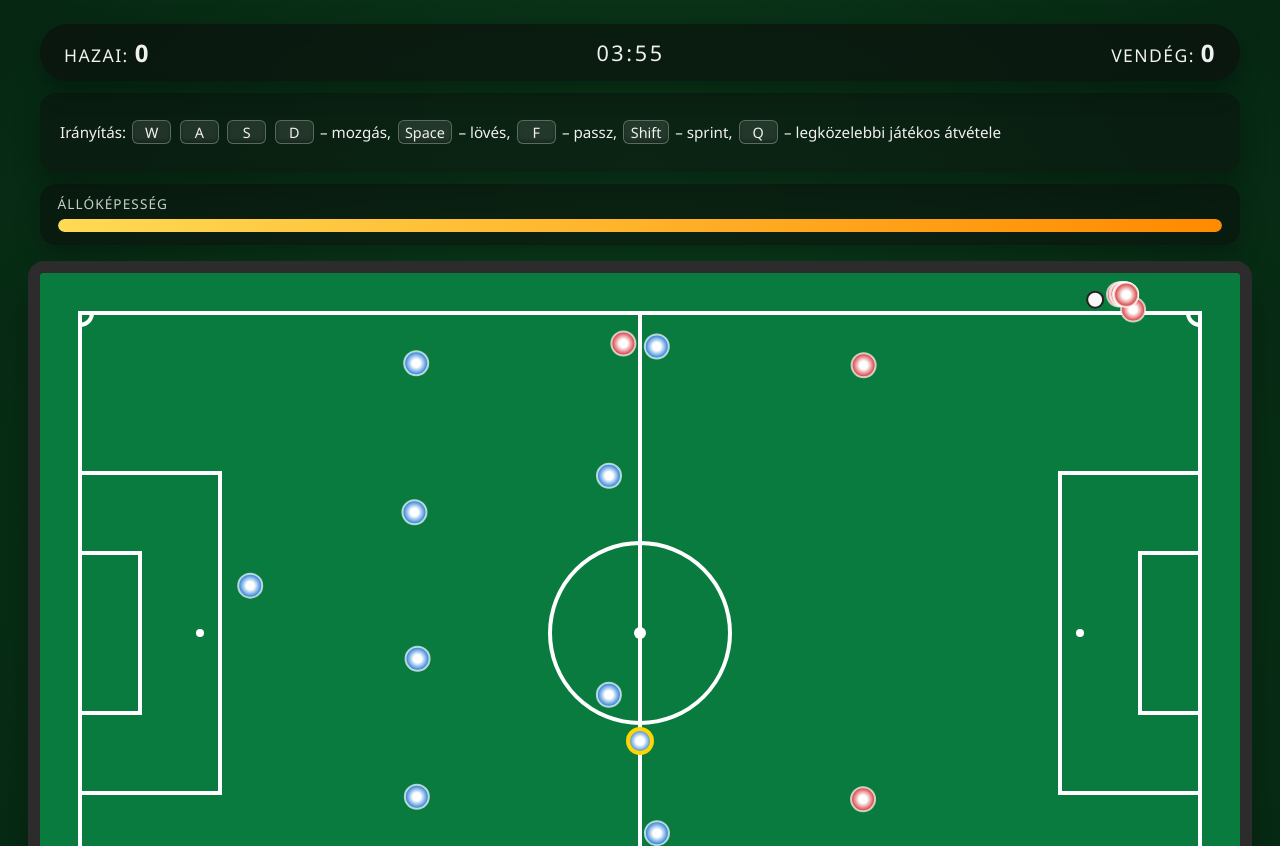
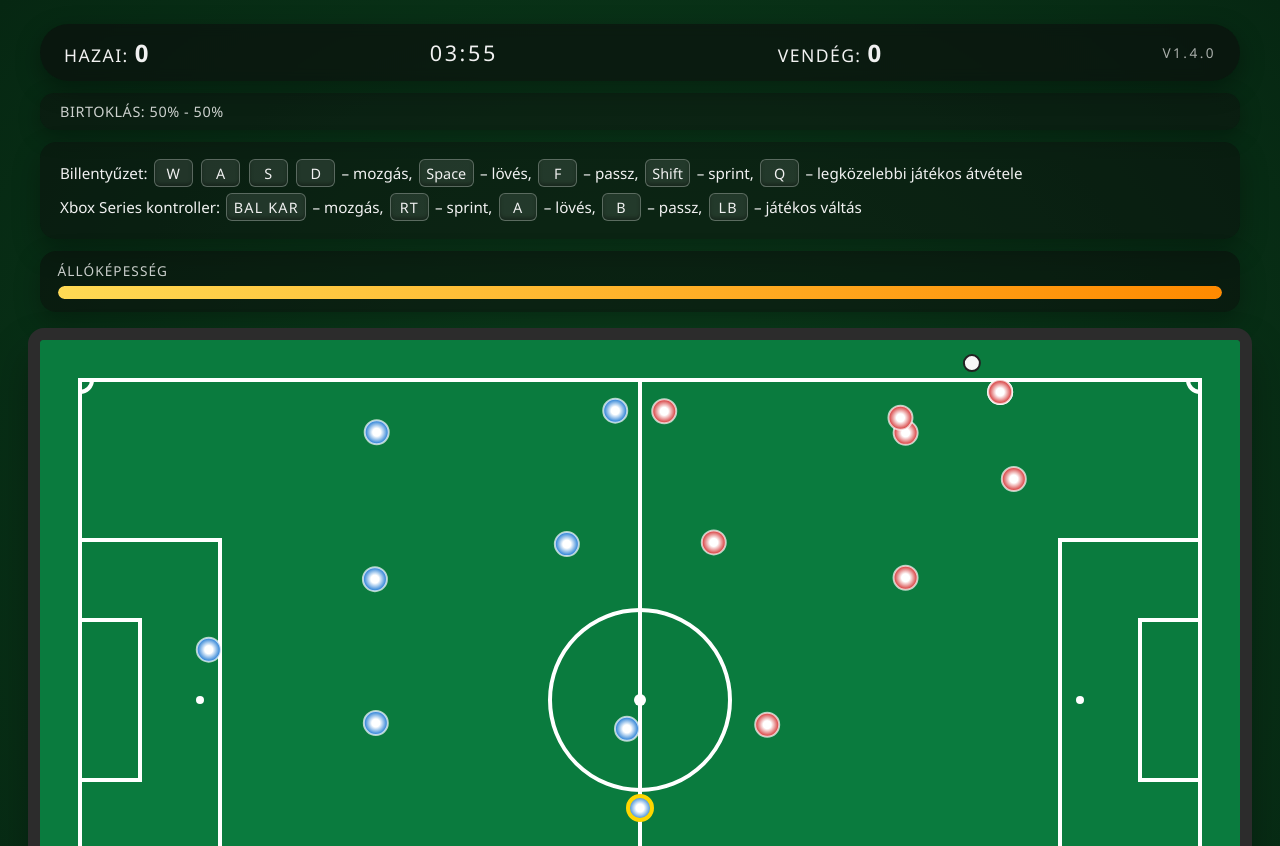
Before and after one commit to Dominik7231/fc-mobile, a plain HTML site: page index.html in a window 1280 px wide. Shown: the top 846 px of the page. Drawn offline with Linux system fonts and the light colour scheme.

Commit message:
Add HUD versioning, controller input, and smarter AI

```diff
--- a/game.js
+++ b/game.js
@@ -16,10 +16,16 @@ const BALL_FRICTION = 0.98;
 const BALL_MAX_SPEED = 520;
 const KICK_STRENGTH = 400;
 const MATCH_LENGTH = 4 * 60; // 4 perces mérkőzés
+const PITCH_MARGIN_X = 40;
+const PITCH_MARGIN_Y = 40;
+const GAME_VERSION = "v1.4.0";
+const GAMEPAD_DEADZONE = 0.2;
 
 const homeScoreEl = document.getElementById("home-score");
 const awayScoreEl = document.getElementById("away-score");
 const timeEl = document.getElementById("match-time");
+const possessionEl = document.getElementById("possession-meter");
+const versionEl = document.getElementById("game-version");
 
 const keys = new Set();
 let lastKickTime = 0;
@@ -27,6 +33,13 @@ let matchTime = 0;
 let gameOver = false;
 let lastFrame = performance.now();
 let controlledPlayer = null;
+let previousInputState = null;
+let activeGamepadIndex = null;
+
+const possessionTotals = {
+  home: 0,
+  away: 0,
+};
 
 class Vector2 {
   constructor(x = 0, y = 0) {
@@ -160,9 +173,9 @@ class Player {
     return this.isUser ? USER_SPEED : PLAYER_SPEED;
   }
 
-  update(dt, ball) {
+  update(dt, ball, inputState = null) {
     if (this.isUser) {
-      this.handleUserControl(dt, ball);
+      this.handleUserControl(dt, ball, inputState);
     } else {
       this.handleAI(dt, ball);
     }
@@ -170,16 +183,12 @@ class Player {
     this.keepInsidePitch();
   }
 
-  handleUserControl(dt, ball) {
-    const input = new Vector2();
-    if (keys.has("KeyW")) input.y -= 1;
-    if (keys.has("KeyS")) input.y += 1;
-    if (keys.has("KeyA")) input.x -= 1;
-    if (keys.has("KeyD")) input.x += 1;
+  handleUserControl(dt, ball, inputState) {
+    const moveInput = inputState?.move ? inputState.move.clone() : new Vector2();
 
-    if (input.length() > 0) {
-      input.normalize();
-      const wantsSprint = keys.has("ShiftLeft") || keys.has("ShiftRight");
+    if (moveInput.length() > 0) {
+      moveInput.normalize();
+      const wantsSprint = Boolean(inputState?.sprint);
       let speed = this.maxSpeed();
       if (wantsSprint && this.stamina > 5) {
         speed = SPRINT_SPEED;
@@ -192,14 +201,14 @@ class Player {
           speed *= 0.75;
         }
       }
-      this.velocity = input.scale(speed);
-      this.lastDirection = Vector2.from(input);
+      this.velocity = moveInput.scale(speed);
+      this.lastDirection = Vector2.from(moveInput);
     } else {
       this.velocity.scale(0.85);
       this.stamina = Math.min(STAMINA_MAX, this.stamina + STAMINA_RECOVERY_RATE * dt);
     }
 
-    const shootPressed = keys.has("Space");
+    const shootPressed = Boolean(inputState?.shoot);
     if (shootPressed && !this.shootHeld) {
       const now = performance.now();
       if (now - lastKickTime > 220) {
@@ -209,7 +218,7 @@ class Player {
     }
     this.shootHeld = shootPressed;
 
-    const passPressed = keys.has("KeyF");
+    const passPressed = Boolean(inputState?.pass);
     if (passPressed && !this.passHeld) {
       const now = performance.now();
       if (now - lastKickTime > 160) {
@@ -228,6 +237,13 @@ class Player {
       y: this.basePosition.y + (ball.position.y / HEIGHT - 0.5) * 0.15,
     };
 
+    const teamInPossession = this.team.hasPossession(ball);
+    const isAttacker = this.team.attackingPlayers.includes(this);
+    if (teamInPossession && isAttacker) {
+      targetNorm.x += 0.06 * homeMirror;
+      targetNorm.y += (ball.position.y / HEIGHT - 0.5) * 0.12;
+    }
+
     const target = pitchFromNormalized(targetNorm, this.team.isHome);
     const desired = Vector2.subtract(target, this.position);
 
@@ -240,9 +256,11 @@ class Player {
     }
 
     const distanceToBall = Vector2.subtract(ball.position, this.position).length();
+    const isDesignatedChaser = this.team.currentChasers.includes(this);
+    const pressingRadius = isDesignatedChaser ? 260 : 120;
     const shouldChaseBall =
-      distanceToBall < 140 ||
-      (this.team.hasPossession(ball) && this.team.attackingPlayers.includes(this));
+      distanceToBall < PLAYER_RADIUS * 3 ||
+      (isDesignatedChaser && distanceToBall < pressingRadius);
 
     if (shouldChaseBall) {
       const chase = Vector2.subtract(ball.position, this.position).normalize().scale(this.maxSpeed());
@@ -302,9 +320,12 @@ class Player {
   }
 
   keepInsidePitch() {
-    const padding = PLAYER_RADIUS + 4;
-    this.position.x = Math.max(padding, Math.min(WIDTH - padding, this.position.x));
-    this.position.y = Math.max(padding, Math.min(HEIGHT - padding, this.position.y));
+    const minX = PITCH_MARGIN_X + PLAYER_RADIUS;
+    const maxX = WIDTH - PITCH_MARGIN_X - PLAYER_RADIUS;
+    const minY = PITCH_MARGIN_Y + PLAYER_RADIUS;
+    const maxY = HEIGHT - PITCH_MARGIN_Y - PLAYER_RADIUS;
+    this.position.x = Math.max(minX, Math.min(maxX, this.position.x));
+    this.position.y = Math.max(minY, Math.min(maxY, this.position.y));
   }
 
   draw() {
@@ -338,6 +359,7 @@ class Team {
     this.color = color;
     this.players = [];
     this.attackingPlayers = [];
+    this.currentChasers = [];
   }
 
   init(formation) {
@@ -352,8 +374,12 @@ class Team {
     });
   }
 
-  update(dt, ball) {
-    this.players.forEach((p) => p.update(dt, ball));
+  update(dt, ball, inputState = null) {
+    this.assignChasers(ball);
+    this.players.forEach((p) => {
+      const playerInput = p === controlledPlayer ? inputState : null;
+      p.update(dt, ball, playerInput);
+    });
   }
 
   draw() {
@@ -364,6 +390,19 @@ class Team {
     return this.players.some(
       (player) => Vector2.subtract(ball.position, player.position).length() < PLAYER_RADIUS * 2.6
     );
+  }
+
+  assignChasers(ball) {
+    const ranked = this.players
+      .map((player) => ({
+        player,
+        distance: Vector2.subtract(ball.position, player.position).length(),
+      }))
+      .sort((a, b) => a.distance - b.distance);
+
+    this.currentChasers = ranked
+      .slice(0, Math.min(2, ranked.length))
+      .map((entry) => entry.player);
   }
 }
 
@@ -419,7 +458,79 @@ function pitchFromNormalized({ x, y }, isHome) {
   return new Vector2(px, py);
 }
 
+function applyDeadzone(value, threshold = GAMEPAD_DEADZONE) {
+  return Math.abs(value) < threshold ? 0 : value;
+}
+
+function getActiveGamepad() {
+  if (!navigator.getGamepads) return null;
+  const pads = navigator.getGamepads();
+  if (activeGamepadIndex !== null) {
+    const existing = pads[activeGamepadIndex];
+    if (existing && existing.connected) {
+      return existing;
+    }
+  }
+  for (const pad of pads) {
+    if (pad && pad.connected) {
+      activeGamepadIndex = pad.index;
+      return pad;
+    }
+  }
+  activeGamepadIndex = null;
+  return null;
+}
+
+function pollInputState() {
+  let moveX = 0;
+  let moveY = 0;
+  if (keys.has("KeyD") || keys.has("ArrowRight")) moveX += 1;
+  if (keys.has("KeyA") || keys.has("ArrowLeft")) moveX -= 1;
+  if (keys.has("KeyS") || keys.has("ArrowDown")) moveY += 1;
+  if (keys.has("KeyW") || keys.has("ArrowUp")) moveY -= 1;
+
+  let sprint = keys.has("ShiftLeft") || keys.has("ShiftRight");
+  let shoot = keys.has("Space");
+  let pass = keys.has("KeyF");
+  let switchPlayer = keys.has("KeyQ");
+
+  const gamepad = getActiveGamepad();
+  if (gamepad) {
+    const axisX = applyDeadzone(gamepad.axes[0] || 0);
+    const axisY = applyDeadzone(gamepad.axes[1] || 0);
+    moveX += axisX;
+    moveY += axisY;
+
+    sprint = sprint || (gamepad.buttons[7] && gamepad.buttons[7].value > 0.4);
+    shoot = shoot || Boolean(gamepad.buttons[0]?.pressed);
+    pass = pass || Boolean(gamepad.buttons[1]?.pressed);
+    switchPlayer = switchPlayer || Boolean(gamepad.buttons[4]?.pressed);
+  }
+
+  const move = new Vector2(moveX, moveY);
+  if (move.length() > 1) {
+    move.normalize();
+  }
+
+  return {
+    move,
+    sprint,
+    shoot,
+    pass,
+    switch: switchPlayer,
+  };
+}
+
 function update(dt) {
+  const inputState = pollInputState();
+  if (inputState.switch && !(previousInputState && previousInputState.switch)) {
+    switchToClosestPlayer();
+  }
+  previousInputState = {
+    ...inputState,
+    move: inputState.move.clone(),
+  };
+
   if (gameOver) return;
 
   matchTime += dt;
@@ -431,10 +542,12 @@ function update(dt) {
   updateClock();
   updateStaminaBar();
 
-  homeTeam.update(dt, ball);
+  homeTeam.update(dt, ball, inputState);
   awayTeam.update(dt, ball);
   resolveCollisions();
+  trackPossession(dt);
   ball.update(dt);
+  updatePossessionDisplay();
 }
 
 function resolveCollisions() {
@@ -559,6 +672,28 @@ function updateStaminaBar() {
   staminaFillEl.style.width = `${Math.max(0, Math.min(100, width))}%`;
 }
 
+function trackPossession(dt) {
+  const homeHas = homeTeam.hasPossession(ball);
+  const awayHas = awayTeam.hasPossession(ball);
+  if (homeHas && !awayHas) {
+    possessionTotals.home += dt;
+  } else if (awayHas && !homeHas) {
+    possessionTotals.away += dt;
+  }
+}
+
+function updatePossessionDisplay() {
+  if (!possessionEl) return;
+  const total = possessionTotals.home + possessionTotals.away;
+  if (total <= 0) {
+    possessionEl.textContent = "Birtoklás: 50% - 50%";
+    return;
+  }
+  const homePct = Math.round((possessionTotals.home / total) * 100);
+  const awayPct = 100 - homePct;
+  possessionEl.textContent = `Birtoklás: ${homePct}% - ${awayPct}%`;
+}
+
 let homeScore = 0;
 let awayScore = 0;
 
@@ -595,6 +730,9 @@ function resetGame() {
   awayScoreEl.textContent = "0";
   ball.reset(1);
   updateClock();
+  possessionTotals.home = 0;
+  possessionTotals.away = 0;
+  previousInputState = null;
   [...homeTeam.players, ...awayTeam.players].forEach((player) => {
     player.position = pitchFromNormalized(player.basePosition, player.team.isHome);
     player.velocity = new Vector2();
@@ -603,6 +741,7 @@ function resetGame() {
     player.shootHeld = false;
   });
   updateStaminaBar();
+  updatePossessionDisplay();
 }
 
 function gameLoop(timestamp) {
@@ -617,9 +756,6 @@ function handleKeyDown(e) {
   if (e.code === "KeyR" && gameOver) {
     resetGame();
   }
-  if (e.code === "KeyQ") {
-    switchToClosestPlayer();
-  }
   if (["Space", "ArrowUp", "ArrowDown", "ArrowLeft", "ArrowRight"].includes(e.code)) {
     e.preventDefault();
   }
@@ -632,6 +768,22 @@ function handleKeyUp(e) {
 
 document.addEventListener("keydown", handleKeyDown);
 document.addEventListener("keyup", handleKeyUp);
+
+window.addEventListener("gamepadconnected", (event) => {
+  activeGamepadIndex = event.gamepad.index;
+  previousInputState = null;
+});
+
+window.addEventListener("gamepaddisconnected", (event) => {
+  if (event.gamepad.index === activeGamepadIndex) {
+    activeGamepadIndex = null;
+  }
+});
+
+if (versionEl) {
+  versionEl.textContent = GAME_VERSION;
+}
+updatePossessionDisplay();
 
 resetGame();
 requestAnimationFrame(gameLoop);
--- a/index.html
+++ b/index.html
@@ -12,12 +12,19 @@
         <span class="team home">Hazai: <strong id="home-score">0</strong></span>
         <span class="time" id="match-time">00:00</span>
         <span class="team away">Vendég: <strong id="away-score">0</strong></span>
+        <span class="version" id="game-version">v1.4.0</span>
       </div>
+      <div class="possession" id="possession-meter">Birtoklás: 50% - 50%</div>
       <div class="controls">
         <p>
-          Irányítás: <kbd>W</kbd> <kbd>A</kbd> <kbd>S</kbd> <kbd>D</kbd> – mozgás,
+          Billentyűzet: <kbd>W</kbd> <kbd>A</kbd> <kbd>S</kbd> <kbd>D</kbd> – mozgás,
           <kbd>Space</kbd> – lövés, <kbd>F</kbd> – passz, <kbd>Shift</kbd> – sprint,
           <kbd>Q</kbd> – legközelebbi játékos átvétele
+        </p>
+        <p>
+          Xbox Series kontroller: <span class="chip">Bal kar</span> – mozgás,
+          <span class="chip">RT</span> – sprint, <span class="chip">A</span> – lövés,
+          <span class="chip">B</span> – passz, <span class="chip">LB</span> – játékos váltás
         </p>
       </div>
       <div class="stamina-meter">
--- a/style.css
+++ b/style.css
@@ -42,6 +42,8 @@ canvas#pitch {
   display: flex;
   align-items: center;
   justify-content: space-between;
+  flex-wrap: wrap;
+  gap: 0.5rem 1.5rem;
   background: rgba(12, 12, 12, 0.6);
   border-radius: 999px;
   padding: 0.75rem 1.5rem;
@@ -65,6 +67,24 @@ canvas#pitch {
   letter-spacing: 0.12em;
 }
 
+.scoreboard .version {
+  font-size: 0.85rem;
+  letter-spacing: 0.18em;
+  text-transform: uppercase;
+  color: rgba(255, 255, 255, 0.65);
+}
+
+.possession {
+  background: rgba(15, 15, 15, 0.45);
+  border-radius: 14px;
+  padding: 0.55rem 1.25rem;
+  font-size: 0.9rem;
+  letter-spacing: 0.04em;
+  text-transform: uppercase;
+  box-shadow: 0 0.4rem 1.3rem rgba(0, 0, 0, 0.3);
+  color: rgba(255, 255, 255, 0.8);
+}
+
 .controls {
   background: rgba(12, 12, 12, 0.45);
   border-radius: 16px;
@@ -73,7 +93,13 @@ canvas#pitch {
   box-shadow: 0 0.75rem 1.75rem rgba(0, 0, 0, 0.3);
 }
 
-.controls kbd {
+.controls p {
+  margin: 0.35rem 0;
+  line-height: 1.6;
+}
+
+.controls kbd,
+.controls .chip {
   display: inline-flex;
   align-items: center;
   justify-content: center;
@@ -86,6 +112,11 @@ canvas#pitch {
   font-family: inherit;
   font-size: 0.9rem;
   box-shadow: inset 0 -0.15rem 0.2rem rgba(0, 0, 0, 0.3);
+}
+
+.controls .chip {
+  text-transform: uppercase;
+  letter-spacing: 0.08em;
 }
 
 .stamina-meter {
```
Also changed, not shown: 1 other file.
